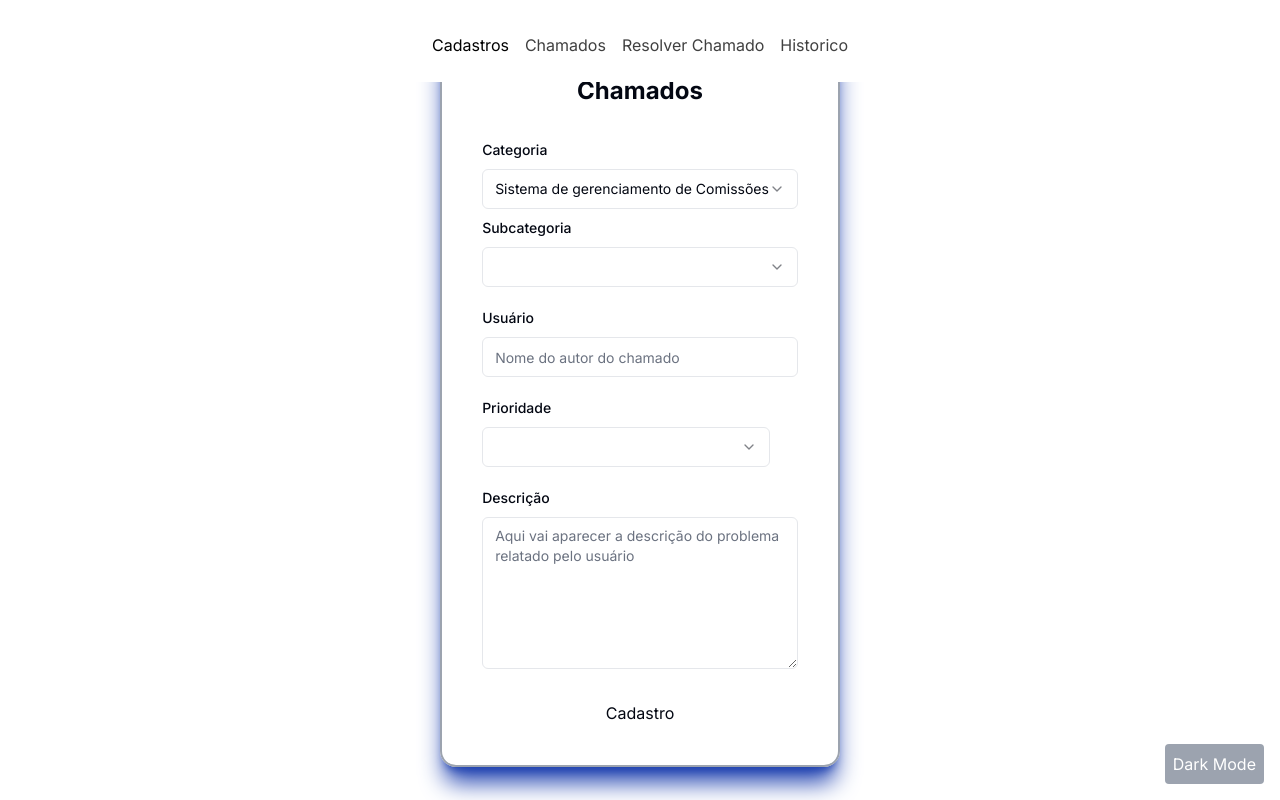
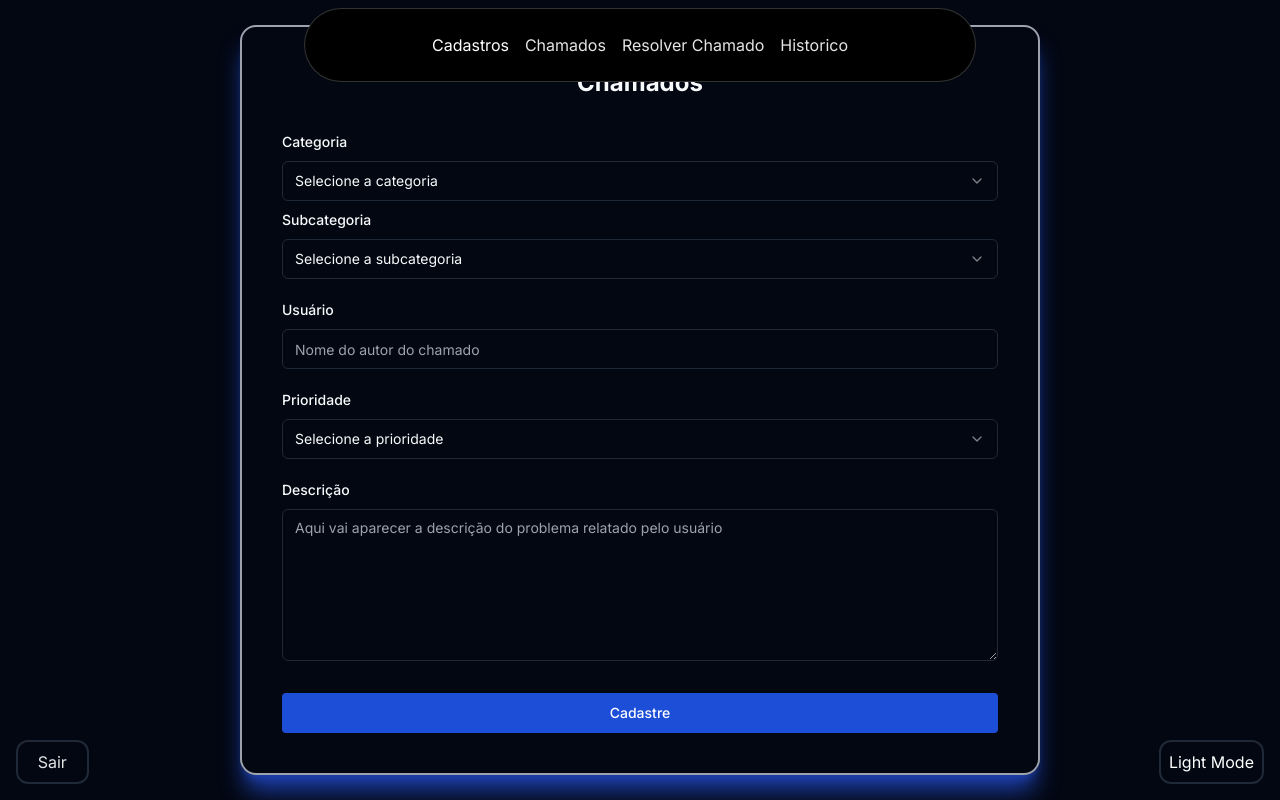
Before and after one commit to HugoGBR/Desenvolvimento-de-Sistema-de-Abertura-de-Chamados-Equipe2, a Next.js app in the folder Equipe2_chamado/: page /routes/chamados in a window 1280 px wide. Built offline with nearby package versions, Linux system fonts and the light colour scheme.

Commit message:
tela de cadastro e manter tela escura e botao sair

```diff
--- a/Equipe2_chamado/app/routes/chamados/page.tsx
+++ b/Equipe2_chamado/app/routes/chamados/page.tsx
@@ -1,4 +1,5 @@
 'use client'
+import { Button } from "@/components/ui/button"
 import { Input } from "@/components/ui/input"
 import { Label } from "@/components/ui/label"
 import {
@@ -14,13 +15,13 @@ export default function Dashboard() {
 				<div className="flex flex-col">
 					<main className="grid flex-1 gap-4 overflow-auto justify-center items-center p-4">
 						<div className="flex-col items-start gap-8 md:flex" x-chunk="dashboard-03-chunk-0">
-							<form className="grid w-full items-start rounded-2xl shadow-xl shadow-blue-800 border-2 border-gray-400 p-10 gap-6">
+							<form className="grid w-[800px] items-start rounded-2xl shadow-xl shadow-blue-800 border-2 border-gray-400 p-10 gap-6">
 
 								<div className="grid gap-3">
 									<div className="text-center font-bold text-2xl pb-6">Chamados</div>
 									<Select>
 										<Label htmlFor="role">Categoria</Label>
-										<Select defaultValue="system">
+										<Select>
 											<SelectTrigger>
 												<SelectValue placeholder="Selecione a categoria" />
 											</SelectTrigger>
@@ -29,7 +30,7 @@ export default function Dashboard() {
 											</SelectContent>
 										</Select>
 										<Label htmlFor="role">Subcategoria</Label>
-										<Select defaultValue="system">
+										<Select>
 											<SelectTrigger>
 												<SelectValue placeholder="Selecione a subcategoria" />
 											</SelectTrigger>
@@ -69,10 +70,9 @@ export default function Dashboard() {
 									<Input id="usuario" type="text" placeholder="Nome do autor do chamado" />
 								</div>
 								<div className="grid gap-4">
-
-									<div className="grid gap-3 w-72">
+									<div className="grid gap-3 w-auto">
 										<Label htmlFor="prioridade">Prioridade</Label>
-										<Select defaultValue="system">
+										<Select>
 											<SelectTrigger>
 												<SelectValue placeholder="Selecione a prioridade" />
 											</SelectTrigger>
@@ -93,7 +93,9 @@ export default function Dashboard() {
 									/>
 								</div>
 								<div className="justify-center flex pt-2">
-									<button className="">Cadastro</button>
+									<Button type="submit" style={{ padding: "8px 16px", color: "#fff", border: "none", borderRadius: "4px" }} className="w-full bg-blue-700">
+										Cadastre
+									</Button>
 								</div>
 							</form>
 						</div>
--- a/Equipe2_chamado/components/menu.tsx
+++ b/Equipe2_chamado/components/menu.tsx
@@ -5,8 +5,9 @@ import { useEffect, useState } from "react";
 import { usePathname } from "next/navigation";
 
 export default function NavbarDemo() {
-    const [isDarkMode, setIsDarkMode] = useState(false);
+    const [isDarkMode, setIsDarkMode] = useState(true);
     const pathname = usePathname();
+
     useEffect(() => {
         if (isDarkMode) {
             document.documentElement.classList.add('dark');
@@ -18,21 +19,30 @@ export default function NavbarDemo() {
     const toggleDarkMode = () => {
         setIsDarkMode(!isDarkMode);
     };
+
     if (pathname === '/') {
         return null;
     }
 
     return (
         <div>
+
+            <button
+                onClick={toggleDarkMode}
+                className="fixed bottom-4 right-4  p-2 border-solid border-2 text-white rounded-xl"
+            >
+                {isDarkMode ? 'Light Mode' : 'Dark Mode'}
+
+            </button>
             <div className="relative w-full flex items-center justify-center">
                 <Navbar className="top-2" />
             </div>
-            <button
-                onClick={toggleDarkMode}
-                className="fixed bottom-4 right-4 p-2 bg-gray-400 text-white rounded"
-            >
-                {isDarkMode ? 'Light Mode' : 'Dark Mode'}
+            <button className="fixed bottom-4 left-4 p-2 border-solid border-2 text-white rounded-xl">
+
+                <HoveredLink href="/">⠀Sair⠀</HoveredLink>
             </button>
+
+
         </div>
     );
 }
```
